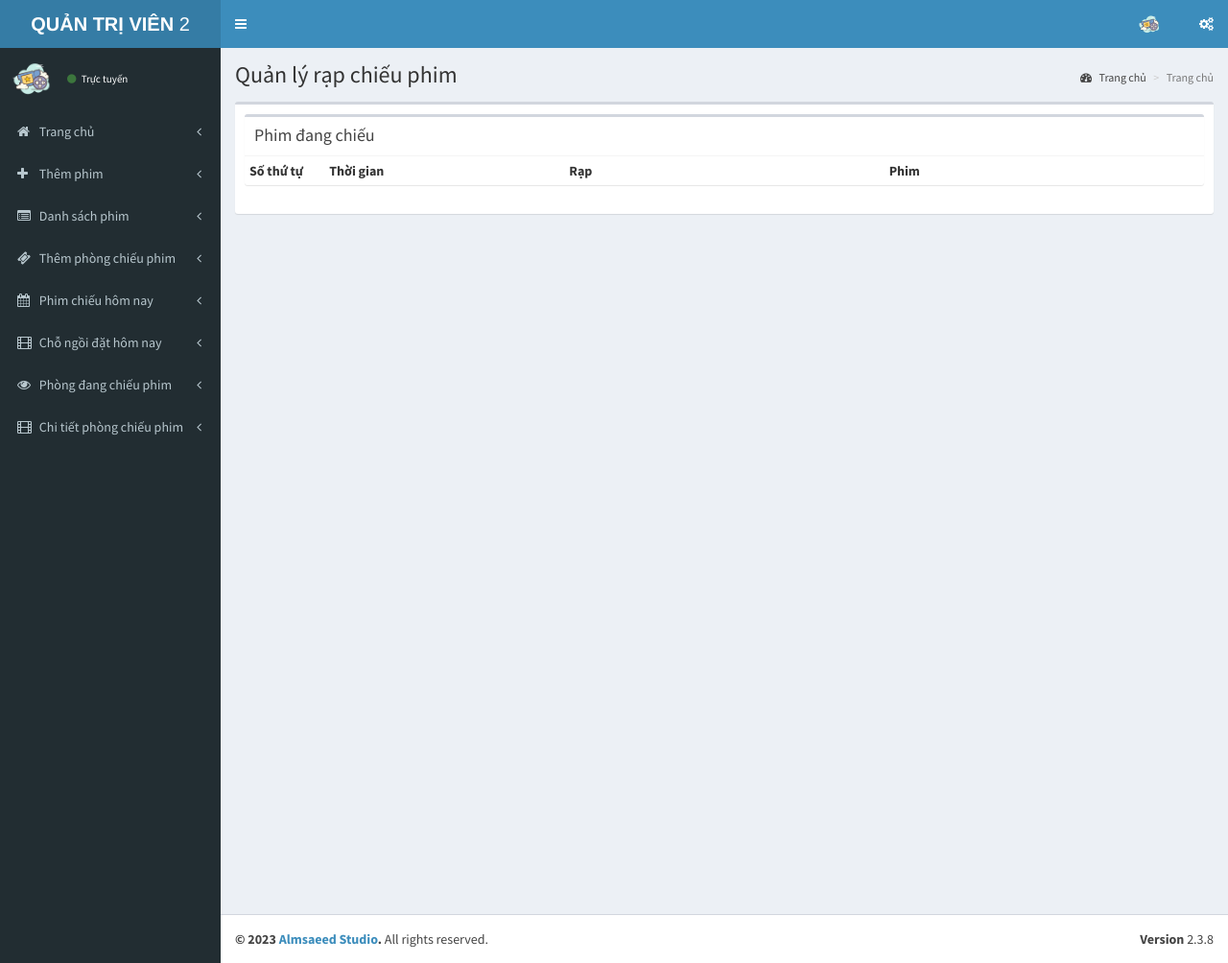
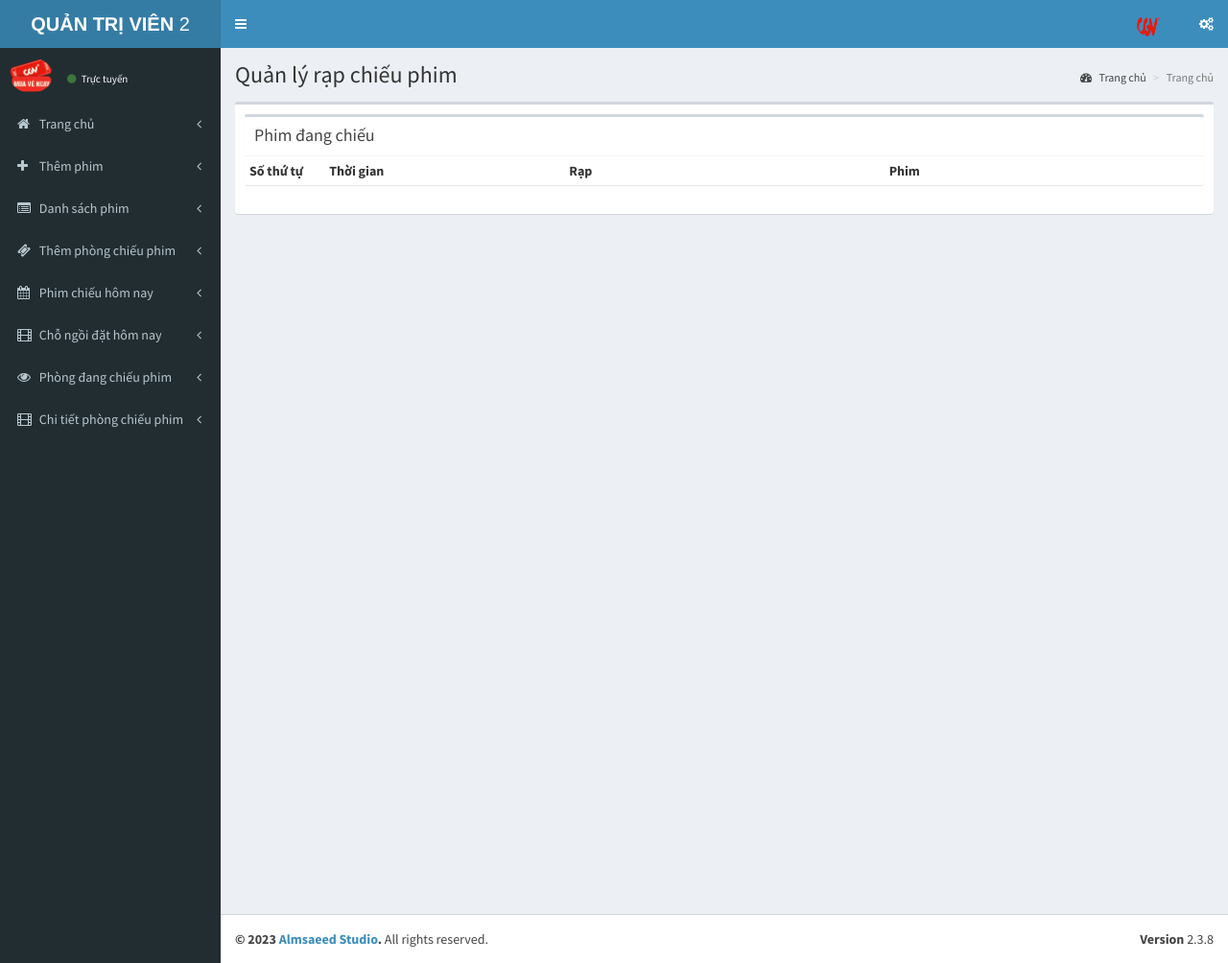
Before and after one commit to NghiaNon/Movie, a PHP site: page /theatre/pages/index.php in a window 1280 px wide. Shown: the whole page at 96% size. Run offline with PHP 8.4, Linux system fonts and the light colour scheme; a user stored in the database is signed in; data comes from the database, SQL or seed files in the repository; data that the repository does not hold is empty; some libraries are stand-ins or nearby versions.

Commit message:
change_logo_admin2

```diff
--- a/theatre/pages/header.php
+++ b/theatre/pages/header.php
@@ -68,7 +68,7 @@ $theatre=mysqli_fetch_array($th);
           <!-- Messages: style can be found in dropdown.less-->
           <li class="dropdown user user-menu">
             <a href="#" class="dropdown-toggle" data-toggle="dropdown">
-              <img src="cinema.png" class="user-image" alt="User Image">
+              <img src="cgvlogo.png" class="user-image" alt="User Image">
               <span class="hidden-xs"><?php echo $theatre['name'];?></span>
             </a>
             <ul class="dropdown-menu">
@@ -103,7 +103,7 @@ $theatre=mysqli_fetch_array($th);
       <!-- Sidebar user panel -->
       <div class="user-panel">
         <div class="pull-left image">
-          <img src="cinema.png" class="img-circle" alt="User Image">
+          <img src="mua-ve_ngay.png" class="img-circle" alt="User Image">
         </div>
         <div class="pull-left info">
           <p><?php echo $theatre['name'];?></p>
```
Also changed, not shown: theatre/pages/cgvlogo.png (added), theatre/pages/mua-ve_ngay.png (added).
